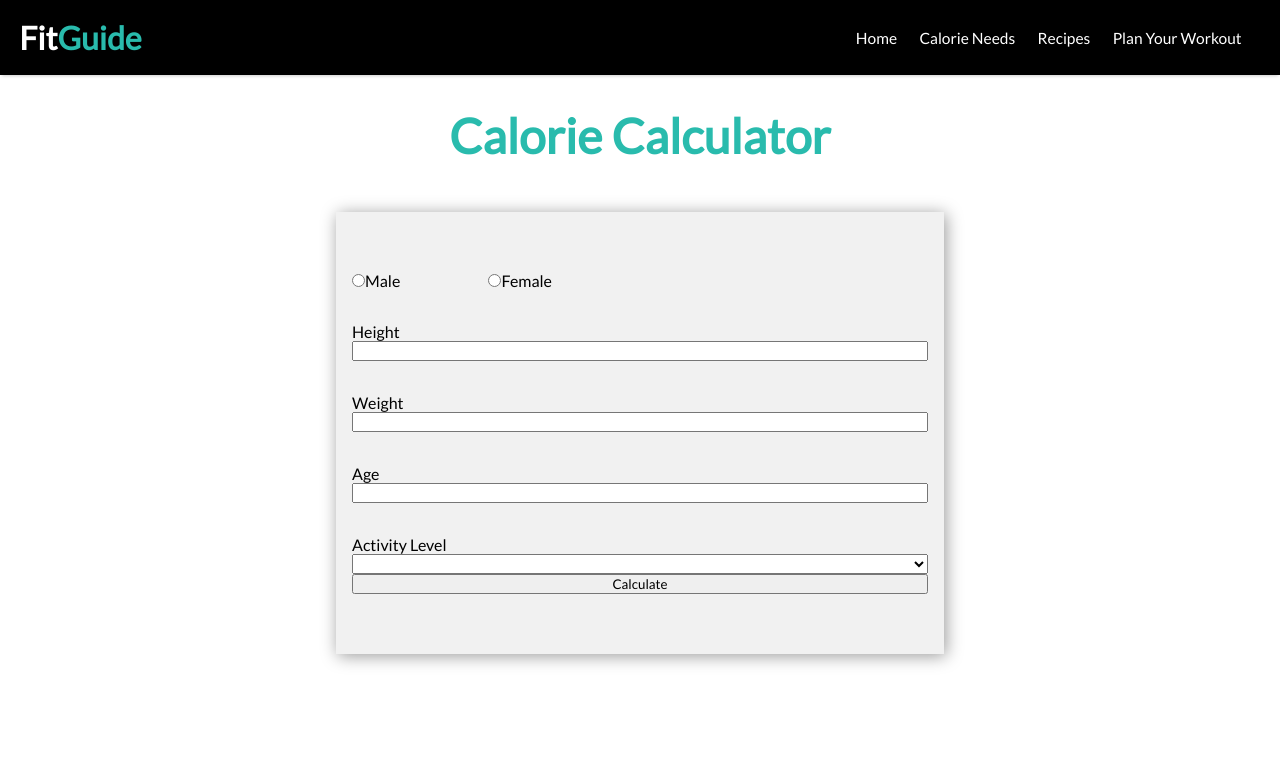
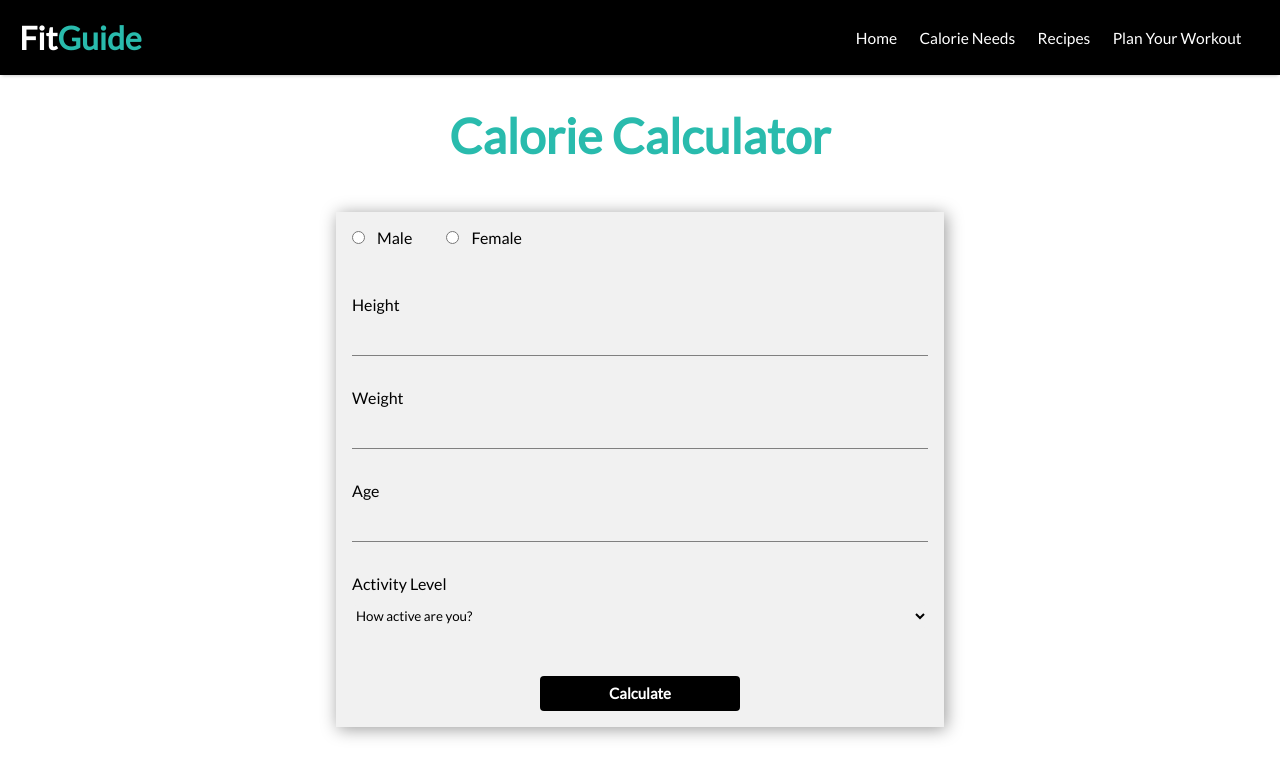
Before and after one commit to Zantosko/FitGuide-Refactored, a React (Create React App) app in the folder client/: page /calorie-needs in a window 1280 px wide. Shown: the top 778 px of the page. Built offline with nearby package versions, Linux system fonts and the light colour scheme.

Commit message:
added styling to calorie calculator

```diff
--- a/client/src/Components/CalorieNeeds.tsx
+++ b/client/src/Components/CalorieNeeds.tsx
@@ -3,8 +3,14 @@ import {
 	Container,
 	Title,
 	Form,
+	Radio,
 	RadioContainer,
 	Input,
+	Select,
+	Span,
+	Label,
+	ButtonContainer,
+	Button,
 } from './Styled-Components/CalorieNeedsStyles';
 
 interface CalorieNeedsProps {}
@@ -16,29 +22,42 @@ export const CalorieNeeds: React.FC<CalorieNeedsProps> = () => {
 			<Form action=''>
 				<RadioContainer>
 					<label htmlFor='gender'>
-						<input type='radio' name='gender' />
-						<span>Male</span>
+						<Radio type='radio' name='gender' />
+						<Span>Male</Span>
 					</label>
 					<label htmlFor='gender'>
-						<input type='radio' name='gender' />
-						<span>Female</span>
+						<Radio type='radio' name='gender' />
+						<Span>Female</Span>
 					</label>
 				</RadioContainer>
-				<label htmlFor='height'>Height</label>
+				<Label htmlFor='height'>Height</Label>
 				<Input type='text' name='height' />
-				<label htmlFor='weight'>Weight</label>
+				<Label htmlFor='weight'>Weight</Label>
 				<Input type='text' name='weight' />
-				<label htmlFor='age'>Age</label>
+				<Label htmlFor='age'>Age</Label>
 				<Input type='text' name='age' />
-				<label htmlFor='activity'>Activity Level</label>
-				<select name='' id=''>
-					<option value=''></option>
-					<option value=''></option>
-					<option value=''></option>
-					<option value=''></option>
-					<option value=''></option>
-				</select>
-				<button>Calculate</button>
+				<Label htmlFor='activity'>Activity Level</Label>
+				<Select name='' id=''>
+					<option value='' disabled selected>
+						How active are you?
+					</option>
+					<option value='1'>Sedentary (little or no exercise)</option>
+					<option value='2'>
+						Lightly Active (light exercise or sports 1-3 days/week)
+					</option>
+					<option value='3'>
+						Moderately Active (moderate exercise 3-5 days/week)
+					</option>
+					<option value='4'>
+						Very Active (hard exercise 6-7 days/week)
+					</option>
+					<option value='5'>
+						Super Active (very hard exercise & physical job)
+					</option>
+				</Select>
+				<ButtonContainer>
+					<Button>Calculate</Button>
+				</ButtonContainer>
 			</Form>
 		</Container>
 	);
--- a/client/src/Components/Styled-Components/CalorieNeedsStyles.tsx
+++ b/client/src/Components/Styled-Components/CalorieNeedsStyles.tsx
@@ -18,7 +18,7 @@ export const Form = styled.form`
 	margin: 1rem;
 	padding: 1rem;
 	background-color: #f1f1f1;
-	height: 60%;
+	height: 70%;
 	width: 50%;
 	display: flex;
 	flex-direction: column;
@@ -27,12 +27,72 @@ export const Form = styled.form`
 `;
 
 export const RadioContainer = styled.div`
-	width: 200px;
+	width: 170px;
 	display: flex;
 	justify-content: space-between;
-	margin-bottom: 2rem;
+	margin-bottom: 3rem;
+`;
+
+export const Radio = styled.input`
+	background-color: #29bbad;
+	&:focus {
+		outline-color: #29bbad;
+	}
 `;
 
 export const Input = styled.input`
 	margin-bottom: 2rem;
+	background-color: inherit;
+	border: none;
+	border-bottom: 1px solid gray;
+	height: 30px;
+	padding: 0.5rem;
+
+	&:focus {
+		outline: none;
+		border-bottom: 1px solid #29bbad;
+	}
 `;
+
+export const Select = styled.select`
+	height: 30px;
+	margin-bottom: 3rem;
+	border: none;
+	border-radius: 4px;
+	background-color: inherit;
+
+	&:focus {
+		outline-color: #29bbad;
+	}
+`;
+
+export const Span = styled.span`
+	margin-left: 0.75rem;
+`;
+
+export const Label = styled.label`
+	margin-bottom: 0.75rem;
+`;
+
+export const ButtonContainer = styled.div`
+	display: flex;
+	justify-content: center;
+	width: 100%;
+`;
+
+export const Button = styled.button`
+	padding: 0.55rem;
+	width: 200px;
+	border: none;
+	border-radius: 4px;
+	background-color: black;
+	color: #fff;
+	font-size: 15px;
+	font-weight: bold;
+	transition: all 0.3s ease;
+
+	&:hover {
+		cursor: pointer;
+		background-color: #29bbad;
+	}
+`;
```
